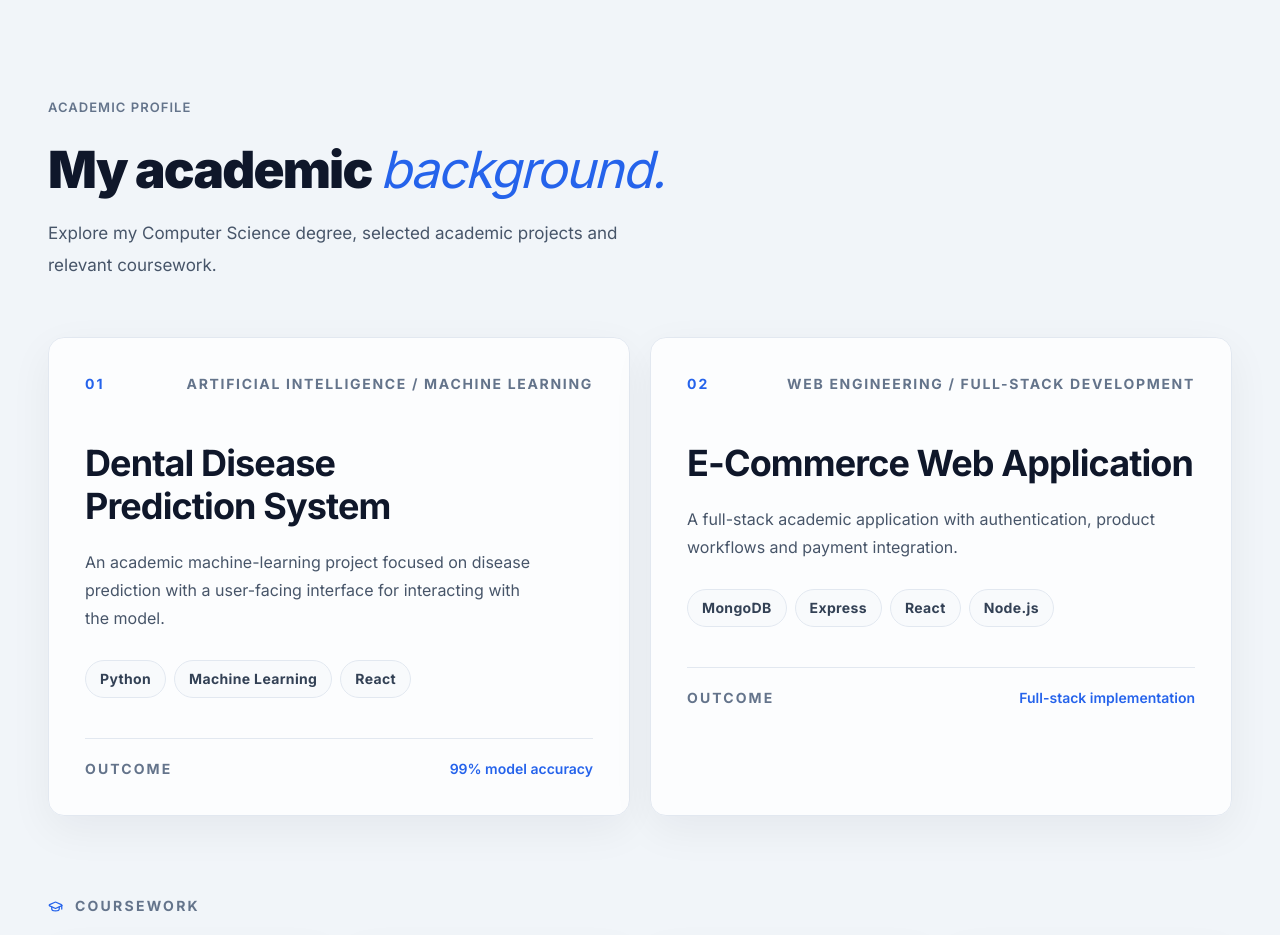
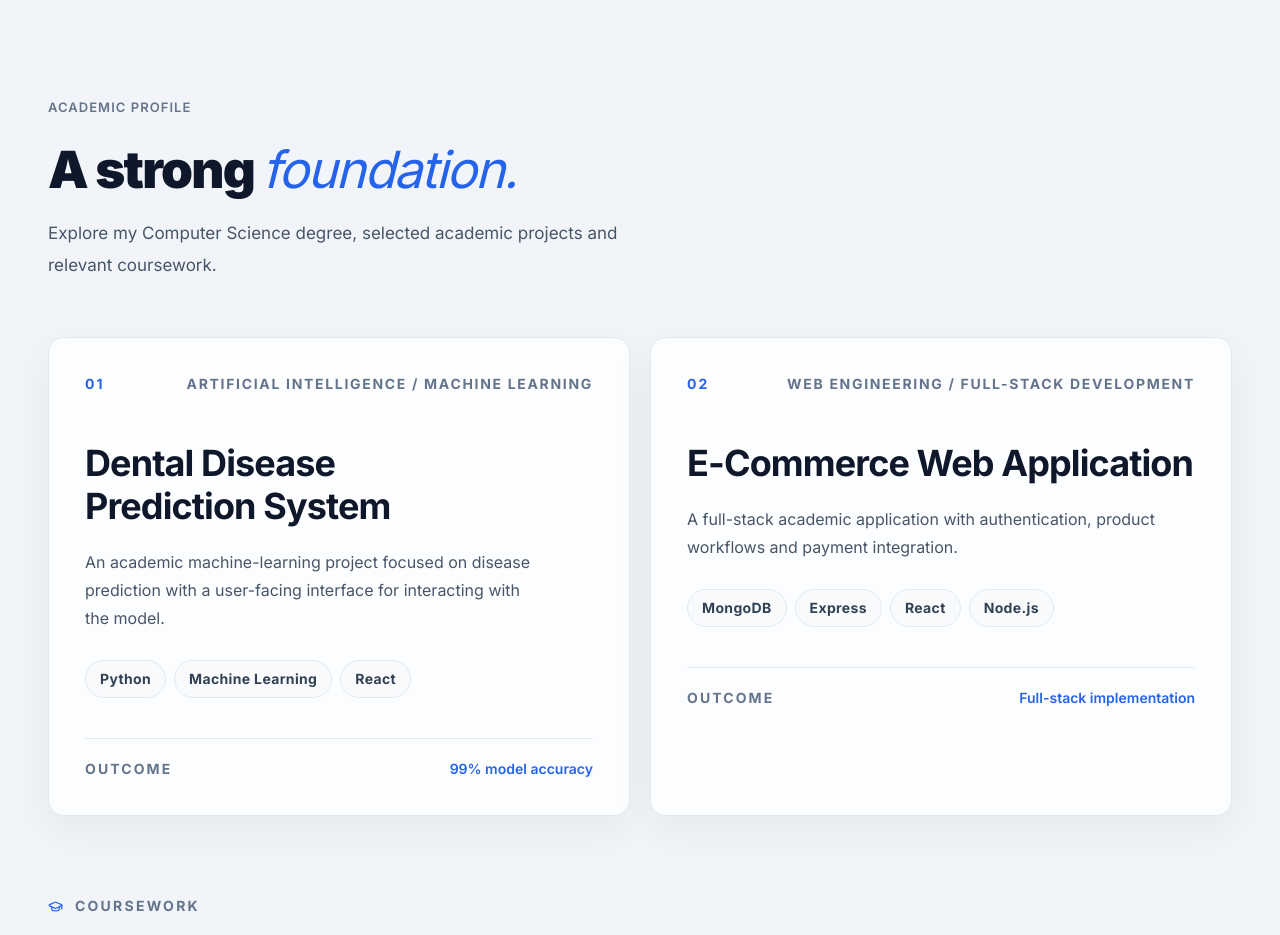
Before and after one commit to Mehedi1-SWE/portfolio, a Next.js app in the folder frontend/: page / in a window 1280 px wide. Shown: the part 1440-2375 px from the top of the page. Built offline with nearby package versions, Linux system fonts and the light colour scheme; no server answers.

Commit message:
Remove repeated words from section headings

```diff
--- a/frontend/components/Academic.tsx
+++ b/frontend/components/Academic.tsx
@@ -46,7 +46,7 @@ export async function Academic() {
   return (
     <section id="academic" className="border-y border-[#E2E8F0] bg-[#F1F5F9] px-4 py-16 sm:px-6 sm:py-20 lg:px-12 lg:py-28">
       <div className="mx-auto max-w-[1280px]">
-        <SectionHeading number="02" eyebrow="Academic profile" title={<>My academic <span className="font-normal italic text-[#2563EB]">background.</span></>} description="Explore my Computer Science degree, selected academic projects and relevant coursework." />
+        <SectionHeading number="02" eyebrow="Academic profile" title={<>A strong <span className="font-normal italic text-[#2563EB]">foundation.</span></>} description="Explore my Computer Science degree, selected academic projects and relevant coursework." />
 
         <div className="mt-10 grid gap-5 sm:mt-14 lg:grid-cols-2">
           {academicProjects.map((project, index) => (
```
